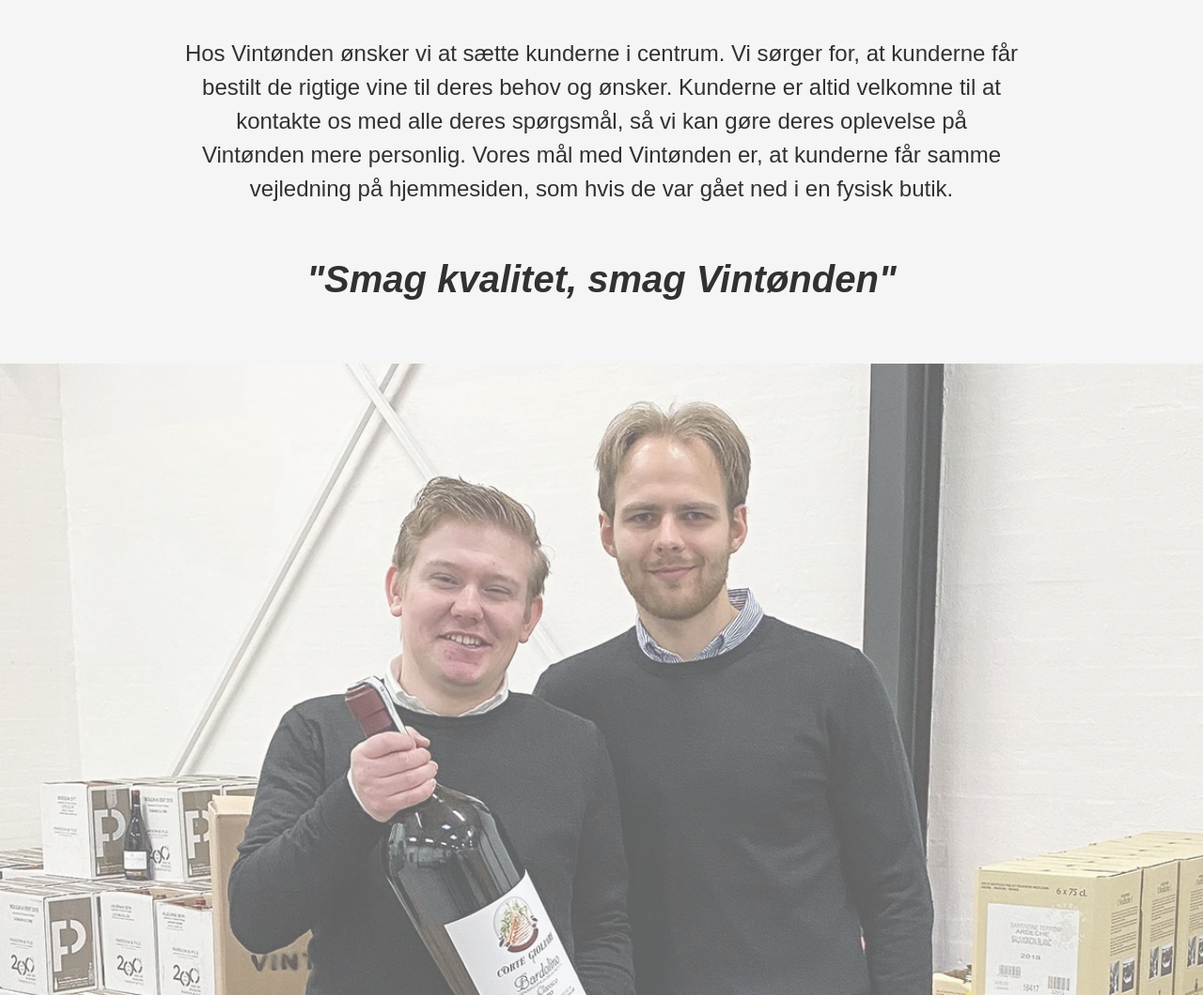
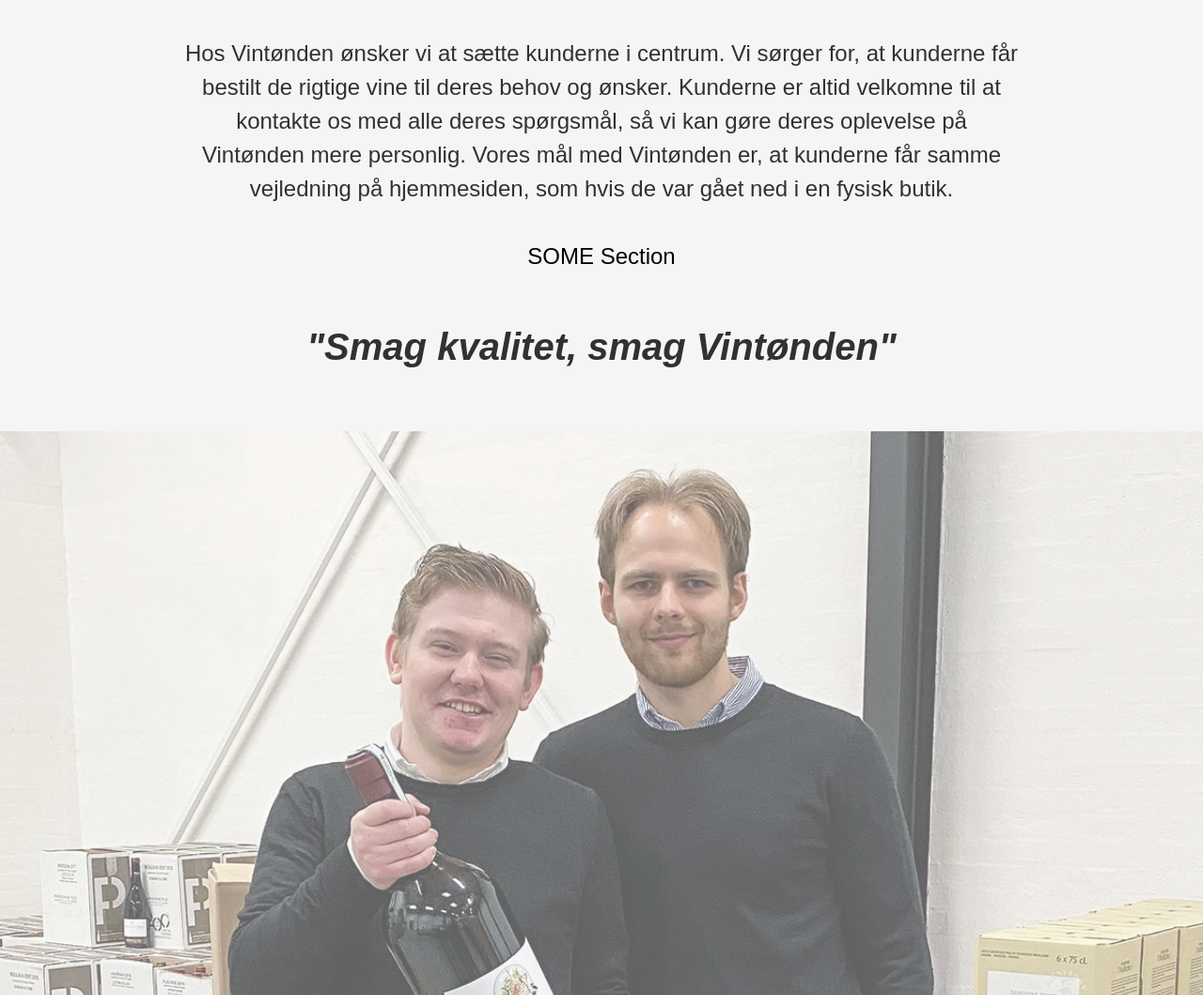
Before and after one commit to jrKruger89/webdoc_vintoenden, a plain HTML site: page index.html in a window 1280 px wide. Shown: the part 865-1924 px from the top of the page at 94% size. Drawn offline with Linux system fonts and the light colour scheme.

Commit message:
Restricted section added

```diff
--- a/index.html
+++ b/index.html
@@ -10,13 +10,10 @@
         <title>Vintønden</title>
     </head>
     <body>
-        <!-- Header med logo -->
         <header>
             <img class="logo" src="img/logo_small.png" alt="vintoenden_logo" />
         </header>
-        <!-- Div med parallax effekt -->
         <div class="pimg1 parallax"></div>
-        <!-- Sektion med tekst kundens vision -->
         <section class="hero_section">
             <h2 class="section_title">Hero</h2>
             <p>
@@ -26,13 +23,14 @@
                 deres spørgsmål, så vi kan gøre deres oplevelse på Vintønden
                 mere personlig. Vores mål med Vintønden er, at kunderne får
                 samme vejledning på hjemmesiden, som hvis de var gået ned i en
-                fysisk butik. <br />
+                fysisk butik. <br /><br /><a href="restricted/some_support.html"
+                    >SOME Section</a
+                >
             </p>
+
             <p class="slogan"><i>"Smag kvalitet, smag Vintønden"</i></p>
         </section>
-        <!-- Div med parallax effekt -->
         <div class="pimg2 parallax"></div>
-        <!-- Sektion med konceptvideo & tekst om stifteren -->
         <section class="video_section">
             <h2 class="section_title">Video</h2>
             <video
@@ -51,9 +49,7 @@
                 Derfor har jeg startet vintønden.
             </p>
         </section>
-        <!-- Div med parallax effekt -->
         <div class="pimg3 parallax"></div>
-        <!-- Sektion med billede slideshow af vinkasse -->
         <section class="img_slider">
             <h2 class="section_title">Slider</h2>
             <img
@@ -70,23 +66,19 @@
                 ned til den lokale vinhandler.
             </p>
         </section>
-        <!-- Div med parallax effekt -->
         <div class="pimg4 parallax"></div>
         <footer>
-            <!-- Sektion med kontakt oplysninger -->
             <section class="contact">
                 <h2 class="contact_title">Kontakt os</h2>
                 <p>
                     Du er meget velkommen til at kontakte os.<br />
                     Du kan sende os en mail på
-                    <!-- Mailto tagget åbner ny mail -->
                     <a href="mailto:info@vintoenden.dk">info@vintoenden.dk</a
                     >.<br />
                     Vi bestræber os på, at besvarer mails hurtigst muligt.<br />
                     Alternativt kan vi kontaktes på telefon 27829912.
                 </p>
             </section>
-            <!-- Sektion med links til sociale medier & hjemmeside -->
             <section class="social">
                 <h2 class="social_title">Find os her</h2>
 
```
Also changed, not shown: 2 other files.
